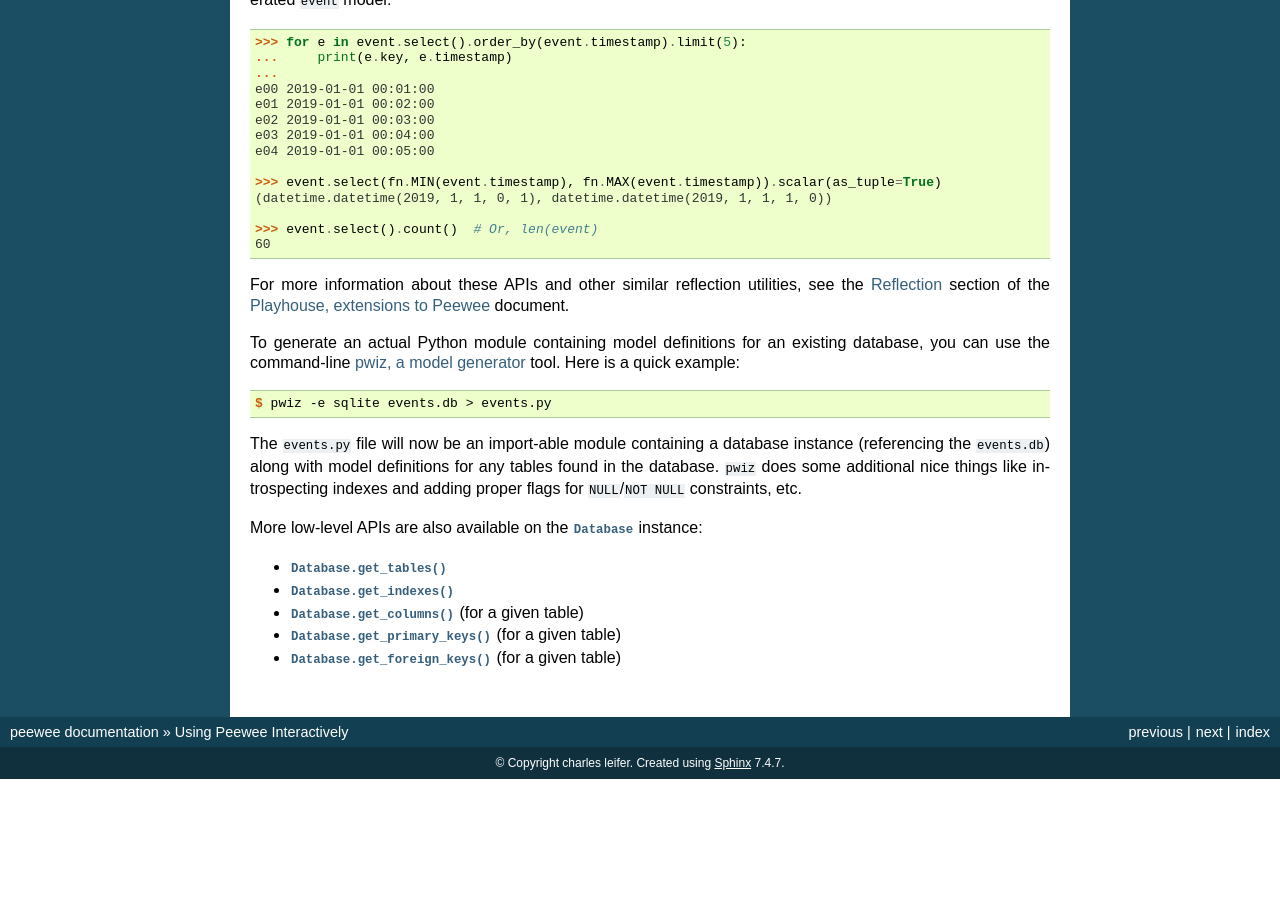
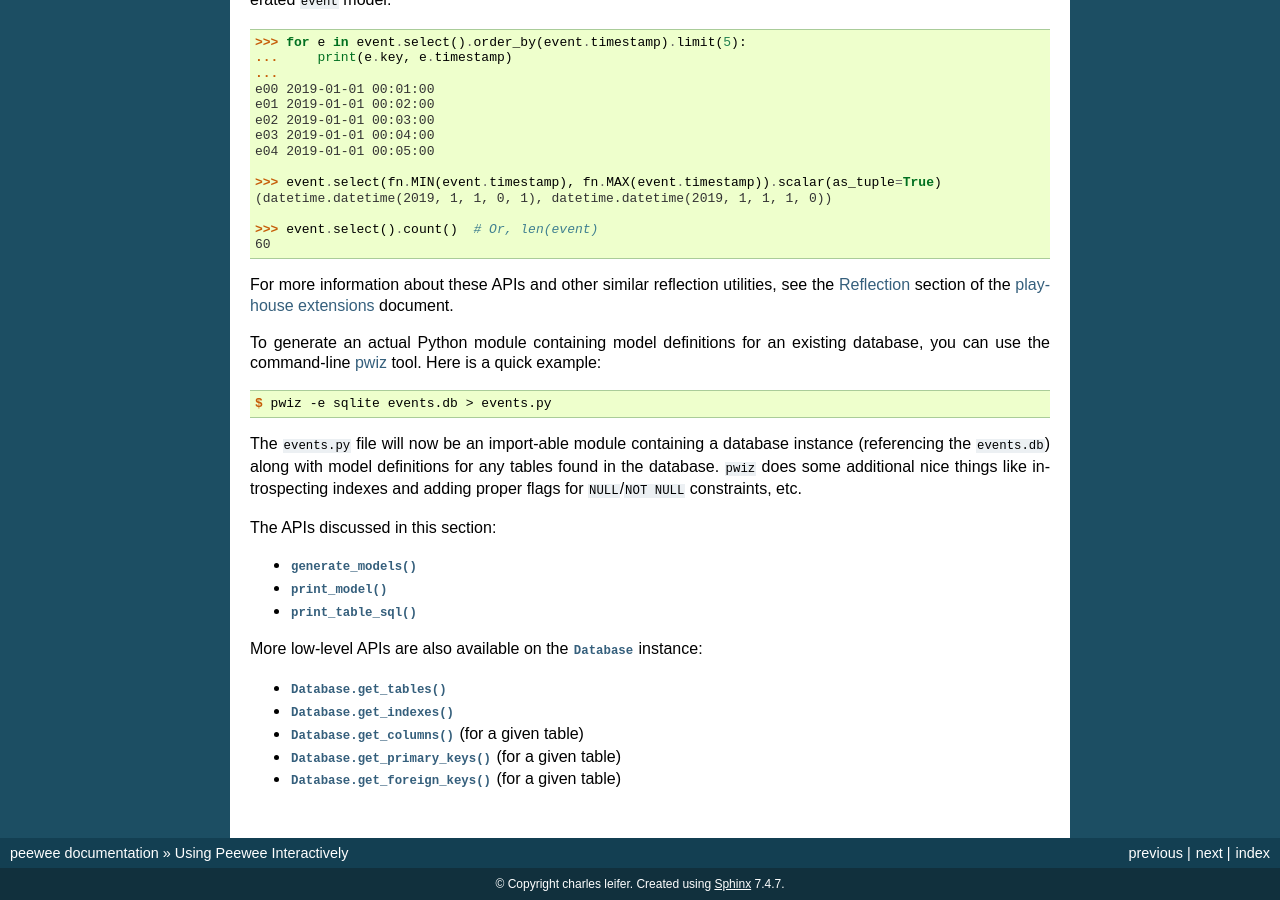
Before and after one commit to coleifer/peewee, a Sphinx documentation site: the page built from docs/peewee/interactive.rst, in a window 1280 px wide and 900 px high, scrolled down 1179 px. Built offline with Sphinx 7.4.7, drawn with Linux system fonts in a browser that asks for light colours; pages that are not in the unit, such as notebooks, are missing from menus; the version number could not be read and is left out; before the commit the page ends 1958 px from its top, so only the background shows below that; some of the changed lines change nothing that is shown.

Commit message:
More docs tweaks
[skip ci]

```diff
--- a/docs/peewee/interactive.rst
+++ b/docs/peewee/interactive.rst
@@ -94,11 +94,12 @@ can run some queries on the generated ``event`` model:
     60
 
 For more information about these APIs and other similar reflection utilities,
-see the :ref:`reflection` section of the :ref:`playhouse` document.
+see the :ref:`reflection` section of the :ref:`playhouse extensions <playhouse>`
+document.
 
 To generate an actual Python module containing model definitions for an
-existing database, you can use the command-line :ref:`pwiz` tool. Here is a
-quick example:
+existing database, you can use the command-line :ref:`pwiz <pwiz>` tool. Here
+is a quick example:
 
 .. code-block:: console
 
@@ -110,6 +111,12 @@ tables found in the database. ``pwiz`` does some additional nice things like
 introspecting indexes and adding proper flags for ``NULL``/``NOT NULL``
 constraints, etc.
 
+The APIs discussed in this section:
+
+* :py:func:`generate_models`
+* :py:func:`print_model`
+* :py:func:`print_table_sql`
+
 More low-level APIs are also available on the :py:class:`Database` instance:
 
 * :py:meth:`Database.get_tables`
```
